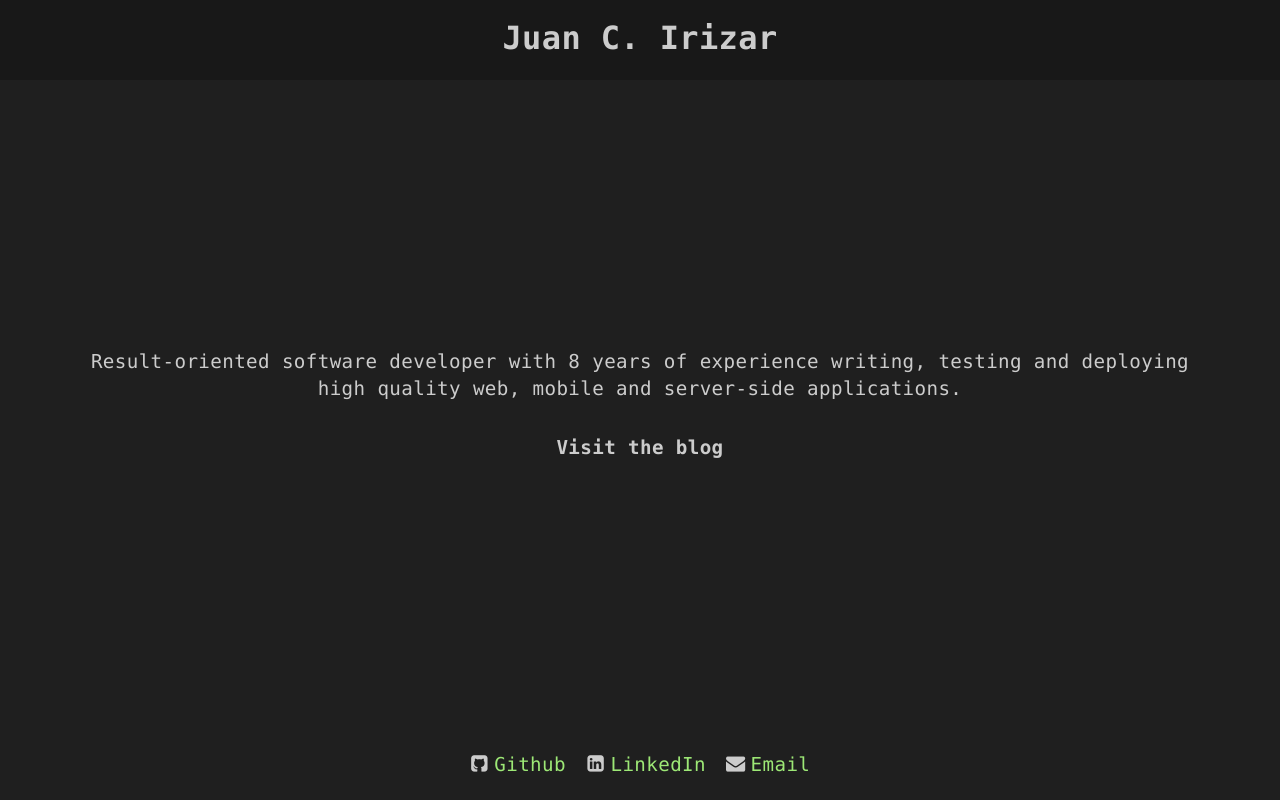
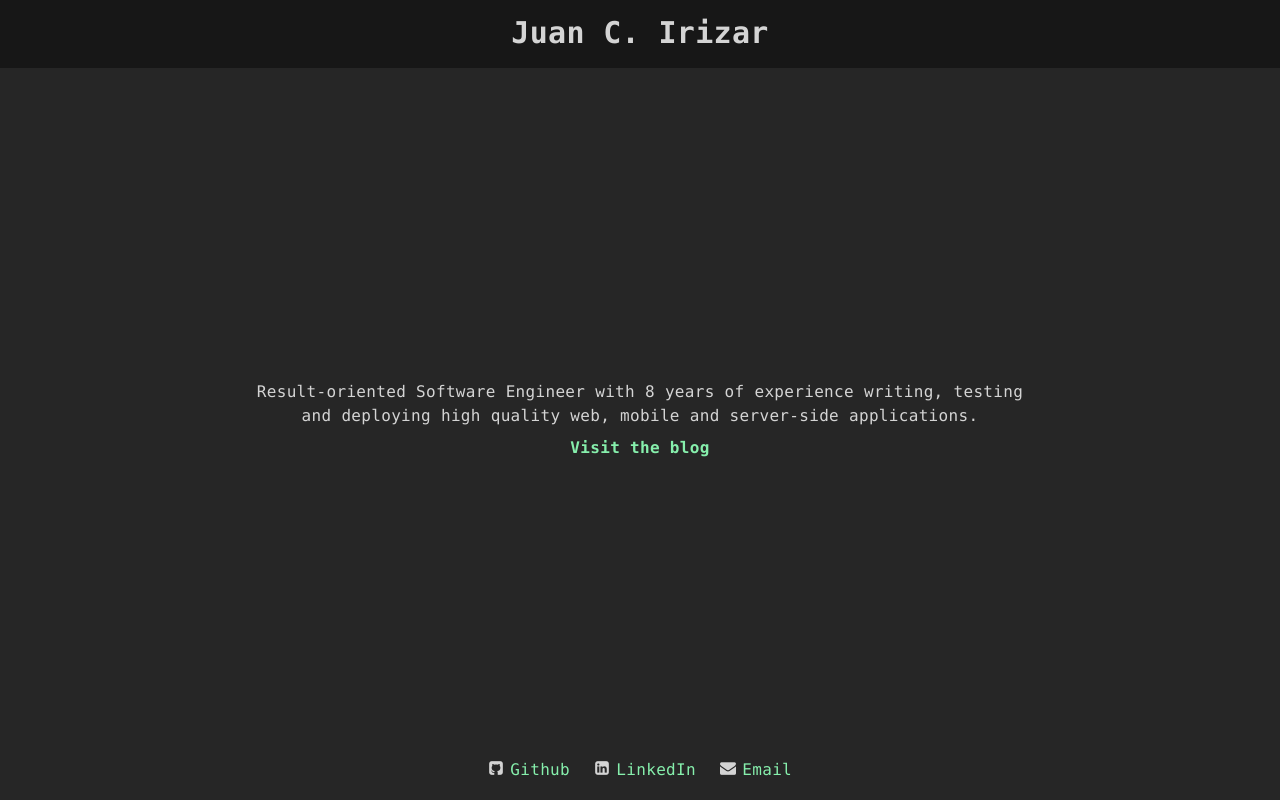
Before and after one commit to jcirizar/jcirizar2, a Next.js app: page / in a window 1280 px wide. Built offline with nearby package versions, Linux system fonts and the light colour scheme.

Commit message:
some fixes

```diff
--- a/components/header.module.scss
+++ b/components/header.module.scss
@@ -1,10 +1,7 @@
 .header {
-  background-color: var(--main-dark-bg-color);
-  width: 100%;
+  @apply bg-neutral-900 w-full mb-8;
 
   h1 {
-    margin: 1rem;
-    font-size: 2rem;
-    font-weight: bold;
+    @apply text-2xl sm:text-3xl font-bold m-4;
   }
 }
--- a/components/hero-post.tsx
+++ b/components/hero-post.tsx
@@ -20,11 +20,11 @@ const HeroPost = ({
   return (
     <section>
       <div className="mb-8 md:mb-16">
-        <CoverImage title={title} src={coverImage} slug={slug} />
+        <CoverImage title={title} src={coverImage} slug={slug}/>
       </div>
       <div className="md:grid md:grid-cols-2 md:gap-x-16 lg:gap-x-8 mb-20 md:mb-28">
         <div>
-          <h3 className="mb-4 text-4xl lg:text-5xl leading-tight">
+          <h3 className="mb-4 text-2xl lg:text-3xl leading-tight">
             <Link as={`/posts/${slug}`} href="/posts/[slug]">
               <a className="hover:underline">{title}</a>
             </Link>
--- a/components/layout.tsx
+++ b/components/layout.tsx
@@ -1,17 +1,19 @@
 import Footer from './footer';
 import Meta from './meta';
 import Header from './header.module';
+import { useRouter } from 'next/router';
 
 type Props = {
   children: React.ReactNode
 }
 
 const Layout = ({ children }: Props) => {
+  const { pathname } = useRouter();
   return (
     <>
       <Meta/>
       <Header/>
-      <main>
+      <main className={pathname === '/' ? 'home' : ''}>
         {children}
       </main>
       <Footer/>
--- a/components/markdown-styles.module.css
+++ b/components/markdown-styles.module.css
@@ -16,3 +16,7 @@
 .markdown h3 {
   @apply text-2xl mt-8 mb-4 leading-snug;
 }
+
+.markdown pre {
+  @apply overflow-scroll text-purple-400 bg-neutral-700;
+}
--- a/pages/_document.tsx
+++ b/pages/_document.tsx
@@ -6,8 +6,8 @@ export default class MyDocument extends Document {
       <Html lang="en">
         <Head/>
         <body>
-        <Main/>
-        <NextScript/>
+          <Main/>
+          <NextScript/>
         </body>
       </Html>
     );
--- a/pages/index.tsx
+++ b/pages/index.tsx
@@ -10,13 +10,13 @@ const Index = () => {
         <Head>
           <title>{CMS_NAME}</title>
         </Head>
-        <article className="text-center">
-          Result-oriented software developer with 8 years of experience writing, testing and deploying high quality
+        <article className="text-center max-w-screen-md">
+          Result-oriented Software Engineer with 8 years of experience writing, testing and deploying high quality
           web, mobile and server-side applications.
         </article>
         <aside>
           <Link href="/posts">
-            <a className="hover:underline font-bold">
+            <a className="hover:underline font-bold text-green-300">
               Visit the blog
             </a>
           </Link>
@@ -27,10 +27,3 @@ const Index = () => {
 };
 
 export default Index;
-
-export const getStaticProps = async () => {
-
-  return {
-    props: {},
-  };
-};
--- a/styles/global/_variables.scss
+++ /dev/null
@@ -1,5 +0,0 @@
-:root {
-  --main-bg-color: #1f1f1f;
-  --main-text-color: #ccc;
-  --main-dark-bg-color: #181818
-}
--- a/styles/index.scss
+++ b/styles/index.scss
@@ -1,4 +1,3 @@
-@import "global/variables";
 @import "global/fonts";
 @import "global/print";
 
@@ -14,67 +13,41 @@
   }
 
   html {
-    font-size: 1em;
-    line-height: 1.4;
     height: 100%;
   }
 
   body {
+    @apply bg-neutral-800 text-neutral-300 flex min-h-full;
     -webkit-font-smoothing: antialiased;
     -moz-osx-font-smoothing: grayscale;
+
     letter-spacing: 0.02em;
-    background-color: var(--main-bg-color);
-    color: var(--main-text-color);
-    font-size: 1.2rem;
-    font-style: normal;
+
     font-family: Menlo, Monaco, Lucida Console, Liberation Mono, DejaVu Sans Mono,
     Bitstream Vera Sans Mono, Courier New, monospace, serif;
-    min-height: 100%;
-    margin: 0;
-    display: flex;
   }
 
   #__next {
-    display: grid;
-    grid-template: minmax(80px, auto) 1fr auto / minmax(0, 1fr);
-    justify-items: center;
-    width: 100%;
+    @apply grid justify-items-center w-full;
+    grid-template: auto 1fr auto / minmax(0, 1fr);
   }
 
   main {
-    max-width: 90%;
-    width: 110rem;
-    margin: 3rem;
-    display: flex;
-    align-items: center;
-    justify-content: center;
-    flex-direction: column;
-    gap: 2rem
+    @apply flex flex-col gap-2  w-full lg:max-w-5xl;
+
+    &.home {
+      @apply justify-center items-center;
+    }
   }
 
   footer {
-    max-width: 90%;
-    width: 110rem;
-    display: flex;
-    align-items: center;
-    justify-content: center;
-    flex-wrap: wrap;
-    margin: 1rem;
+    @apply flex flex-wrap justify-center m-3;
 
     a {
-      display: flex;
-      align-items: center;
-      justify-content: center;
-
-      text-decoration: none;
-      color: #9de876;
-      flex-wrap: wrap;
-      margin: 5px 10px;
+      @apply flex flex-wrap justify-center items-center text-green-300 my-1.5 mx-3 hover:underline decoration-0;
 
       i {
-        line-height: 1;
-        margin-right: 5px;
-        color: #ccc;
+        @apply text-neutral-300 mr-1.5 leading-none;
       }
     }
   }
```
Also changed, not shown: public/site.webmanifest.
